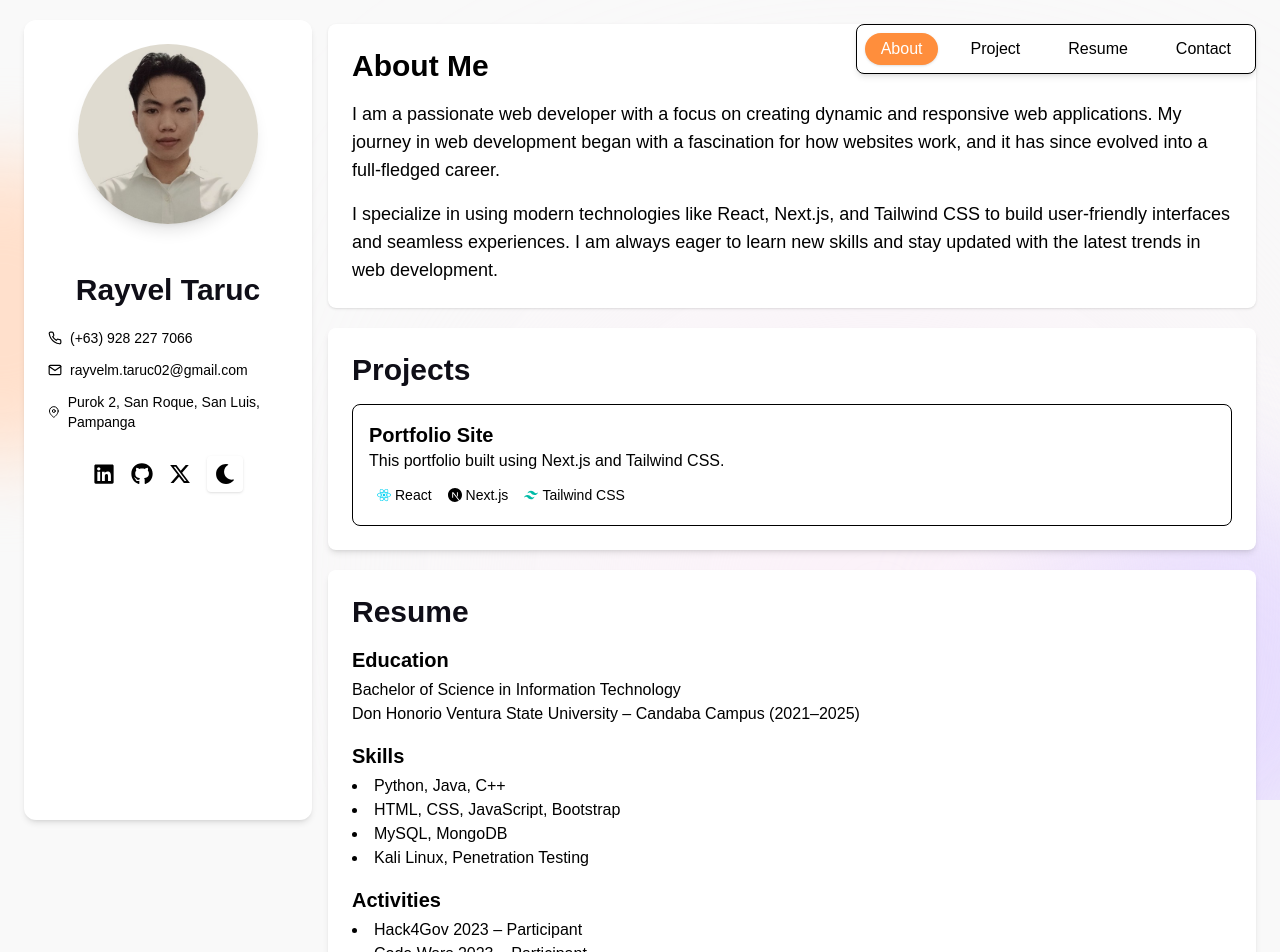
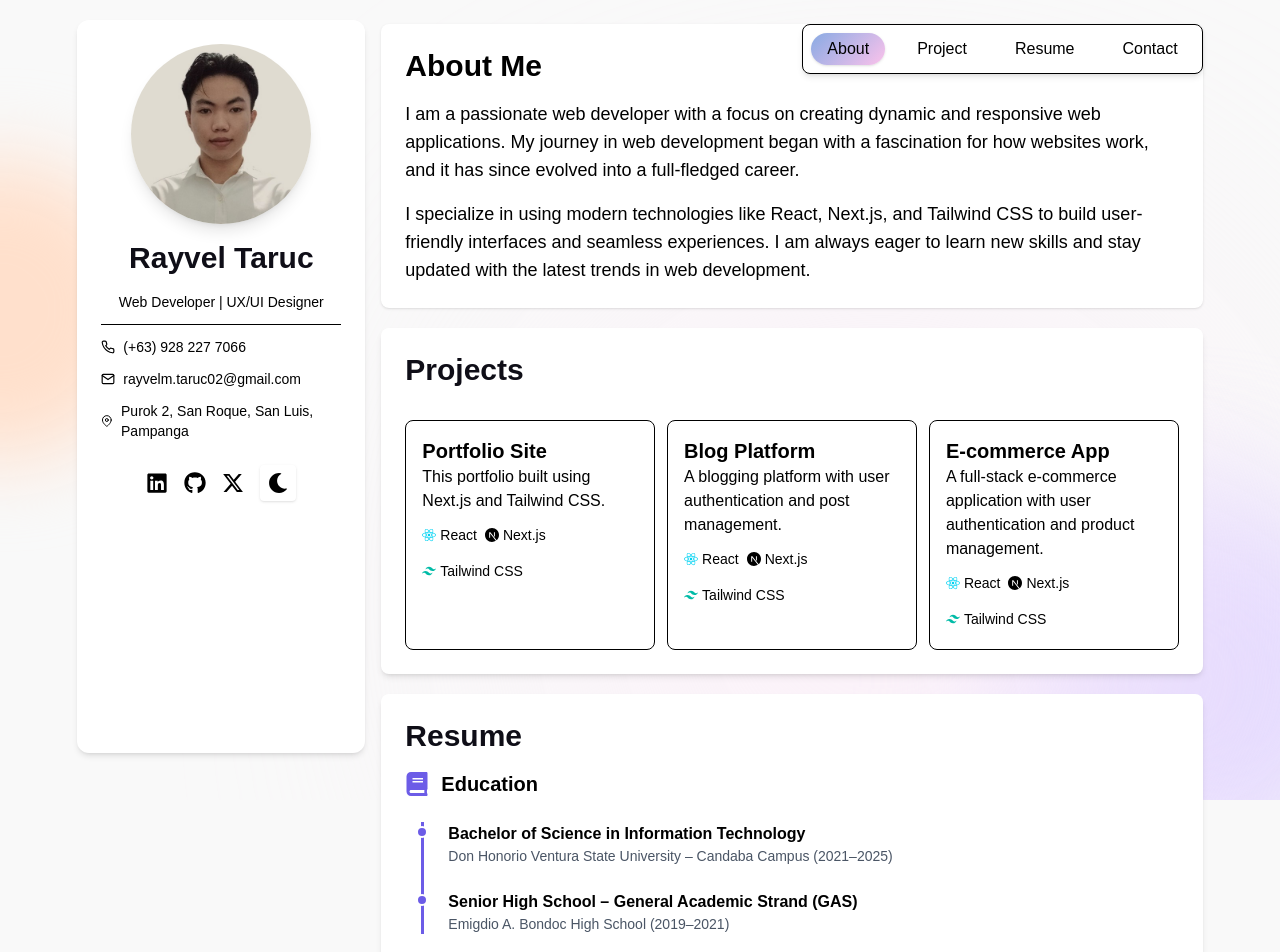
Before and after one commit to just-Rayvel-Taruc01/just-rayvel-taruc01.github.io, a Next.js app: page / in a window 1280 px wide. Shown: the top 952 px of the page. Built offline with nearby package versions, Linux system fonts and the light colour scheme.

Commit message:
adding gradient accent

```diff
--- a/src/app/globals.css
+++ b/src/app/globals.css
@@ -18,10 +18,12 @@ body {
 
   --headline: #0f0e17;
   --paragraph: #2e2f3e;
-  --accent: #ff8e3c;
+  --accent: #6c5ce7;
 
   --card-tag-text: #0f0e17;
   --card-paragraph: #2e2f3e;
+
+  --accent-gradient: linear-gradient(135deg, #89aae3, #fbc2eb);
 }
 
 /* Dark Theme */
@@ -32,8 +34,11 @@ body {
 
   --headline: #fffffe;
   --paragraph: #94a1b2;
-  --accent: #00a14b;
+  --accent: #16a5d9;
+
 
   --card-tag-text: #fffffe;
   --card-paragraph: #94a1b2;
+
+  --accent-gradient: linear-gradient(135deg, #00cec9, #6c5ce7);
 }
--- a/src/app/layout.tsx
+++ b/src/app/layout.tsx
@@ -15,8 +15,10 @@ const geistMono = Geist_Mono({
 });
 
 export const metadata: Metadata = {
-  title: "rayvel_code",
-  description: "Generated by create next app",
+  title: "rayvel_code | Portfolio",
+  description: "Web developer & IT student from the Philippines",
+  keywords: ["Rayvel Taruc", "portfolio", "web developer", "nextjs", "tailwind"],
+  icons: "/favicon.ico",
 };
 
 export default function RootLayout({
--- a/src/app/page.tsx
+++ b/src/app/page.tsx
@@ -1,6 +1,6 @@
 import { About } from "@/components/sections/About";
 import { Resume } from "@/components/sections/Resume";
-import { Portfolio } from "@/components/sections/Portfolio";
+import { Projects } from "@/components/sections/Projects";
 import { Contact } from "@/components/sections/Contact";
 import { Sidebar } from "@/components/SideBar";
 import { Navigation } from "@/components/Navigation";
@@ -23,14 +23,15 @@ export default function Home() {
                         bg-[#fceff9] dark:bg-[#3c3f75]/20 z-[1]" />
       </div>
 
-      <main className="relative flex flex-col max-w-7xl mx-auto gap-5 p-4 md:p-6 z-10">
+      <main className="relative flex flex-col max-w-7xl xl:max-w-11/12 mx-auto gap-5 p-4 md:p-6 z-10">
         {/* Sidebar */}
-        <aside className="lg:fixed top-0 lg:h-screen
-                          lg:w-72 rounded-xl max-h-screen overflow-y-auto shadow-md lg:top-5 bg-[var(--card-bg)]
+        <aside className="lg:fixed top-0 lg:h-11/12
+                          lg:w-72 rounded-xl overflow-y-auto shadow-md lg:top-5 bg-[var(--card-bg)]
                           md:w-full md:h-auto">
           <Sidebar />
         </aside>
 
+        {/* Main Content */}
         <div className="flex-1 scroll-smooth lg:ml-76 ml-0">
           <Navigation />
 
@@ -39,7 +40,7 @@ export default function Home() {
           </section>
 
           <section id="project" className="mb-5">
-            <Portfolio />
+            <Projects />
           </section>
 
           <section id="resume" className="mb-5">
--- a/src/components/Navigation.tsx
+++ b/src/components/Navigation.tsx
@@ -17,7 +17,7 @@ export function Navigation() {
         });
       },
       {
-        rootMargin: "-20% 0px -60% 0px",
+        rootMargin: "-20% 0px -80% 0px",
         threshold: 0.1,
       }
     );
@@ -33,7 +33,7 @@ export function Navigation() {
   return (
     <div className=" flex lg:justify-end justify-center">
       <nav
-                   className="fixed text-sm flex justify-center p-2 bg-[var(--card-bg)] rounded-t-xl
+                   className="fixed z-10 text-sm flex justify-center p-2 bg-[var(--card-bg)] rounded-t-xl
                               shadow-md border-t-2 bottom-0  right-0 left-0 gap-2 md:gap-4
 
                               lg:text-base lg:rounded-lg lg:border-1 lg:bottom-auto lg:right-auto lg:left-auto"
@@ -44,7 +44,7 @@ export function Navigation() {
             href={`#${id}`}
             className={`px-2 md:px-3 lg:px-4 py-1 rounded-full transition-all ${
               active === id
-                ? "bg-[var(--accent)] text-white shadow"
+                ? "[background:var(--accent-gradient)] bg-clip-text shadow"
                 : "hover:text-[var(--accent)]"
             }`}
           >
--- a/src/components/SideBar.tsx
+++ b/src/components/SideBar.tsx
@@ -8,7 +8,7 @@ import { DarkModeToggle } from "@/components/ui/DarkModeToggle";
 export function Sidebar() {
   return (
     <div className="flex flex-col md:flex-row lg:flex-col p-6 text-[var(--body)]
-                    gap-6 md:gap-12 justify-center items-center">
+                    gap-6 md:gap-12 lg:gap-4 justify-center items-center">
       {/* Profile */}
       <div className="flex items-center">
         <Image
@@ -23,16 +23,18 @@ export function Sidebar() {
       {/* Contact Info */}
       <div className="">
         <h2 className="text-3xl md:text-4xl lg:text-3xl font-bold text-[var(--headline)]
-                       text-center lg:text-center md:text-start pb-4 md:pb-2 lg:pb-5"
+                       text-center lg:text-center md:text-start pb-4 md:pb-2 lg:pb-4"
         >Rayvel Taruc</h2>
 
-        <ul className="lg:space-y-3 md:space-y-1 space-y-2 text-sm">
+        <div className="text-sm text-center md:text-start lg:text-center pb-3 lg:border-b-1 md:border-b-0 border-b-1">Web Developer | UX/UI Designer</div>
+
+        <ul className="mt-3 md:mt-0 lg:mt-3 lg:space-y-3 md:space-y-1 space-y-2 text-sm">
           <li className="flex items-center gap-2">
             <FiPhone /> <span>(+63) 928 227 7066</span>
           </li>
           <li className="flex items-center gap-2">
             <FiMail />
-            <a href="mailto:rayvelm.taruc02@gmail.com" className="hover:text-[var(--accent)]">
+            <a href="mailto:rayvelm.taruc02@gmail.com" className="hover:text-(--accent-gradient)">
               rayvelm.taruc02@gmail.com
             </a>
           </li>
--- a/src/components/sections/Contact.tsx
+++ b/src/components/sections/Contact.tsx
@@ -10,7 +10,7 @@ export function Contact() {
         </li>
         <li className="flex items-center gap-2">
           <FiMail />{" "}
-          <a href="mailto:rayvelm.taruc02@gmail.com" className="hover:text-[var(--accent)]">
+          <a href="mailto:rayvelm.taruc02@gmail.com" className="hover:text-(--accent)]">
             rayvelm.taruc02@gmail.com
           </a>
         </li>
--- a/src/components/sections/Portfolio.tsx
+++ /dev/null
@@ -1,26 +0,0 @@
-import { FaReact } from "react-icons/fa";
-import { SiNextdotjs, SiTailwindcss } from "react-icons/si";
-
-export function Portfolio() {
-  return (
-    <div className="bg-[var(--card-bg)] p-6 rounded-lg shadow-md">
-      <h2 className="text-3xl font-bold mb-4 text-[var(--headline)]">Projects</h2>
-
-      <div className="border border-[var(--secondary)] rounded-lg p-4 hover:bg-[var(--accent)] hover:text-white transition">
-        <h3 className="text-xl font-semibold">Portfolio Site</h3>
-        <p>This portfolio built using Next.js and Tailwind CSS.</p>
-        <div className="flex flex-wrap gap-2 mt-2">
-          <span className="flex items-center gap-1 px-2 py-1 rounded-full text-sm">
-            <FaReact className="text-cyan-400" /> <span className="hidden sm:inline">React</span>
-          </span>
-          <span className="flex items-center gap-1 -2 py-1 rounded-full text-sm">
-            <SiNextdotjs className="" /> <span className="hidden sm:inline">Next.js</span>
-          </span>
-          <span className="flex items-center gap-1 px-2 py-1 rounded-full text-sm">
-            <SiTailwindcss className="text-teal-500" /> <span className="hidden sm:inline">Tailwind CSS</span>
-          </span>
-        </div>
-      </div>
-    </div>
-  );
-}
--- /dev/null
+++ b/src/components/sections/Projects.tsx
@@ -0,0 +1,61 @@
+import { FaReact } from "react-icons/fa";
+import { SiNextdotjs, SiTailwindcss } from "react-icons/si";
+
+export function Projects() {
+  return (
+    <div className="bg-[var(--card-bg)] p-6 rounded-lg shadow-md">
+      <h2 className="text-3xl font-bold mb-4 text-[var(--headline)]">Projects</h2>
+      <div className="grid grid-cols-1 lg:grid-cols-3 gap-3">
+
+      {/* Portfolio Site */}
+      <div className="border border-[var(--secondary)] rounded-lg p-4 mt-4 hover:[background:var(--accent-gradient)] hover:text-white transition-all duration-300">
+        <h3 className="text-xl font-semibold">Portfolio Site</h3>
+        <p>This portfolio built using Next.js and Tailwind CSS.</p>
+        <div className="flex flex-wrap items-center gap-2 mt-2">
+          <span className="flex items-center gap-1 py-1 rounded-full text-sm">
+            <FaReact className="text-cyan-400" /> <span className="hidden sm:inline">React</span>
+          </span>
+          <span className="flex items-center gap-1 py-1 rounded-full text-sm">
+            <SiNextdotjs className="" /> <span className="hidden sm:inline">Next.js</span>
+          </span>
+          <span className="flex items-center gap-1 py-1 rounded-full text-sm">
+            <SiTailwindcss className="text-teal-500" /> <span className="hidden sm:inline">Tailwind CSS</span>
+          </span>
+        </div>
+      </div>
+      {/* Blog Platform */}
+      <div className="border border-[var(--secondary)] rounded-lg p-4 mt-4 hover:[background:var(--accent-gradient)] hover:text-white transition-all duration-300">
+        <h3 className="text-xl font-semibold">Blog Platform</h3>
+        <p>A blogging platform with user authentication and post management.</p>
+        <div className="flex flex-wrap gap-2 mt-2">
+          <span className="flex items-center gap-1 py-1 rounded-full text-sm">
+            <FaReact className="text-cyan-400" /> <span className="hidden sm:inline">React</span>
+          </span>
+          <span className="flex items-center gap-1 py-1 rounded-full text-sm">
+            <SiNextdotjs className="" /> <span className="hidden sm:inline">Next.js</span>
+          </span>
+          <span className="flex items-center gap-1 py-1 rounded-full text-sm">
+            <SiTailwindcss className="text-teal-500" /> <span className="hidden sm:inline">Tailwind CSS</span>
+          </span>
+        </div>
+      </div>
+      {/* E-commerce App */}
+      <div className="border border-[var(--secondary)] rounded-lg p-4 mt-4 hover:[background:var(--accent-gradient)] hover:text-white transition-all duration-300">
+        <h3 className="text-xl font-semibold">E-commerce App</h3>
+        <p>A full-stack e-commerce application with user authentication and product management.</p>
+        <div className="flex flex-wrap gap-2 mt-2">
+          <span className="flex items-center gap-1 py-1 rounded-full text-sm">
+            <FaReact className="text-cyan-400" /> <span className="hidden sm:inline">React</span>
+          </span>
+          <span className="flex items-center gap-1 py-1 rounded-full text-sm">
+            <SiNextdotjs className="" /> <span className="hidden sm:inline">Next.js</span>
+          </span>
+          <span className="flex items-center gap-1 py-1 rounded-full text-sm">
+            <SiTailwindcss className="text-teal-500" /> <span className="hidden sm:inline">Tailwind CSS</span>
+          </span>
+        </div>
+      </div>
+    </div>
+    </div>
+  );
+}
--- a/src/components/sections/Resume.tsx
+++ b/src/components/sections/Resume.tsx
@@ -1,25 +1,54 @@
+import { FaBook } from 'react-icons/fa';
+
 export function Resume() {
   return (
     <div className="bg-[var(--card-bg)] p-6 rounded-lg shadow-md">
       <h2 className="text-3xl font-bold mb-4 text-[var(--headline)]">Resume</h2>
 
-      <div className="mb-4">
-        <h3 className="text-xl font-semibold mb-1">Education</h3>
-        <p>Bachelor of Science in Information Technology</p>
-        <p>Don Honorio Ventura State University – Candaba Campus (2021–2025)</p>
+      {/* Education */}
+      <div className="mb-8">
+        <h3 className="text-xl font-semibold mb-6 flex items-center gap-3">
+          <FaBook size={24} className="text-[var(--accent)]" />
+          Education
+        </h3>
+
+        <ul className="relative z-0 border-l-3 border-[var(--accent)] pl-6 ml-4 space-y-6">
+          {/* List Item */}
+          <li className="relative">
+            <div className="absolute -left-8 top-1 w-3 h-3 bg-[var(--accent)] rounded-full border-2 border-white"></div>
+            <div>
+              <p className="font-semibold">Bachelor of Science in Information Technology</p>
+              <p className="text-sm text-gray-600">
+                Don Honorio Ventura State University – Candaba Campus (2021–2025)
+              </p>
+            </div>
+          </li>
+
+          {/* You can repeat <li> for more items */}
+          <li className="relative">
+            <div className="absolute -left-8 top-1 w-3 h-3 bg-[var(--accent)] rounded-full border-2 border-white"></div>
+            <div>
+              <p className="font-semibold">Senior High School – General Academic Strand (GAS)</p>
+              <p className="text-sm text-gray-600">
+                Emigdio A. Bondoc High School (2019–2021)
+              </p>
+            </div>
+          </li>
+        </ul>
       </div>
+
 
       <div className="mb-4">
         <h3 className="text-xl font-semibold mb-1">Skills</h3>
         <ul className="list-disc list-inside">
-          <li>Python, Java, C++</li>
+          <li>Python, Java, C++, C#</li>
           <li>HTML, CSS, JavaScript, Bootstrap</li>
           <li>MySQL, MongoDB</li>
           <li>Kali Linux, Penetration Testing</li>
         </ul>
       </div>
 
-      <div>
+      <div className="mb-4">
         <h3 className="text-xl font-semibold mb-1">Activities</h3>
         <ul className="list-disc list-inside">
           <li>Hack4Gov 2023 – Participant</li>
--- a/src/components/ui/DarkModeToggle.tsx
+++ b/src/components/ui/DarkModeToggle.tsx
@@ -17,7 +17,7 @@ export function DarkModeToggle() {
   return (
     <button
       onClick={() => setTheme(theme === 'dark' ? 'light' : 'dark')}
-      className="p-2 bg-secondary text-background rounded shadow"
+      className="p-2 bg-secondary text-background rounded shadow hover:text-(--accent) transition-colors duration-300 flex items-center justify-center"
     >
       {theme === 'dark' ? <FaSun size={20} /> : <FaMoon size={20} />}
     </button>
--- a/tailwind.config.js
+++ b/tailwind.config.js
@@ -20,6 +20,7 @@ module.exports = {
         headline: "var(--headline)",
         paragraph: "var(--paragraph)",
         accent: "var(--accent)",
+        accentgradient: "var(--accent-gradient)"
       },
     },
   },
```
